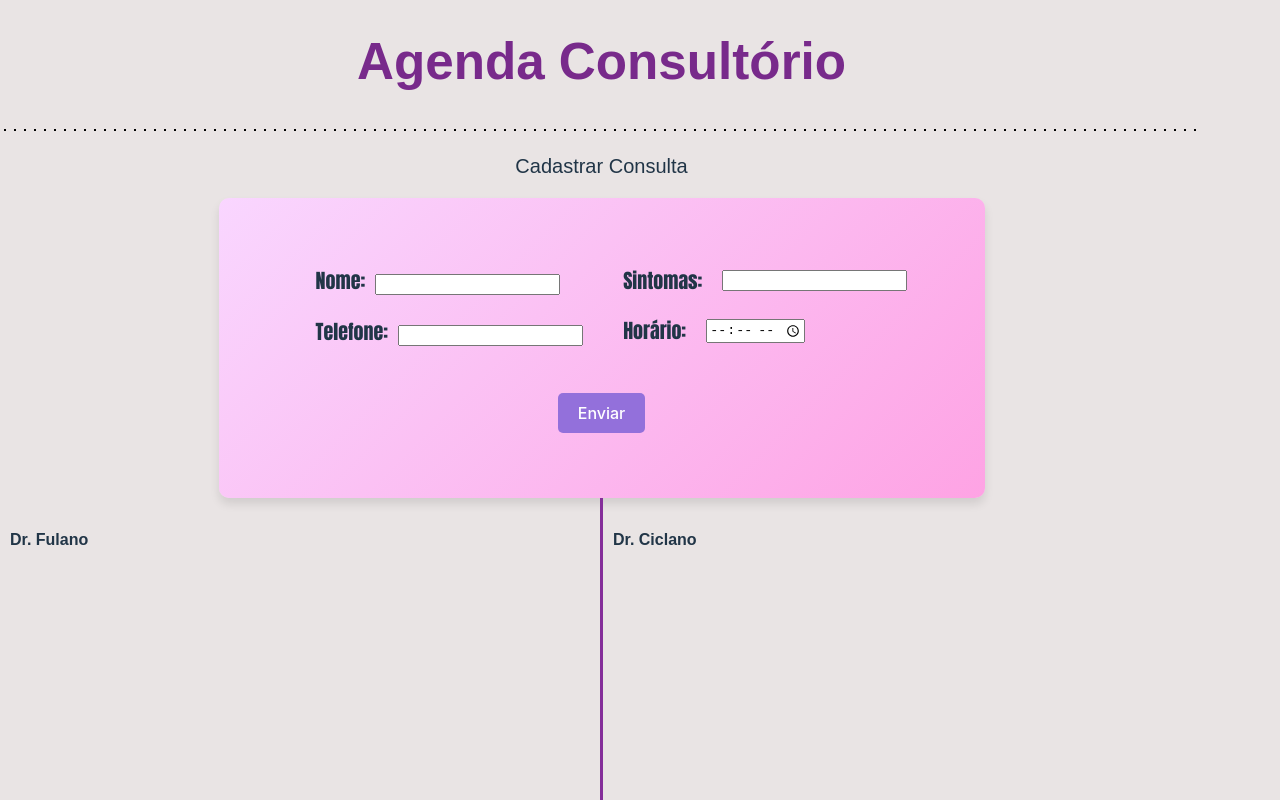
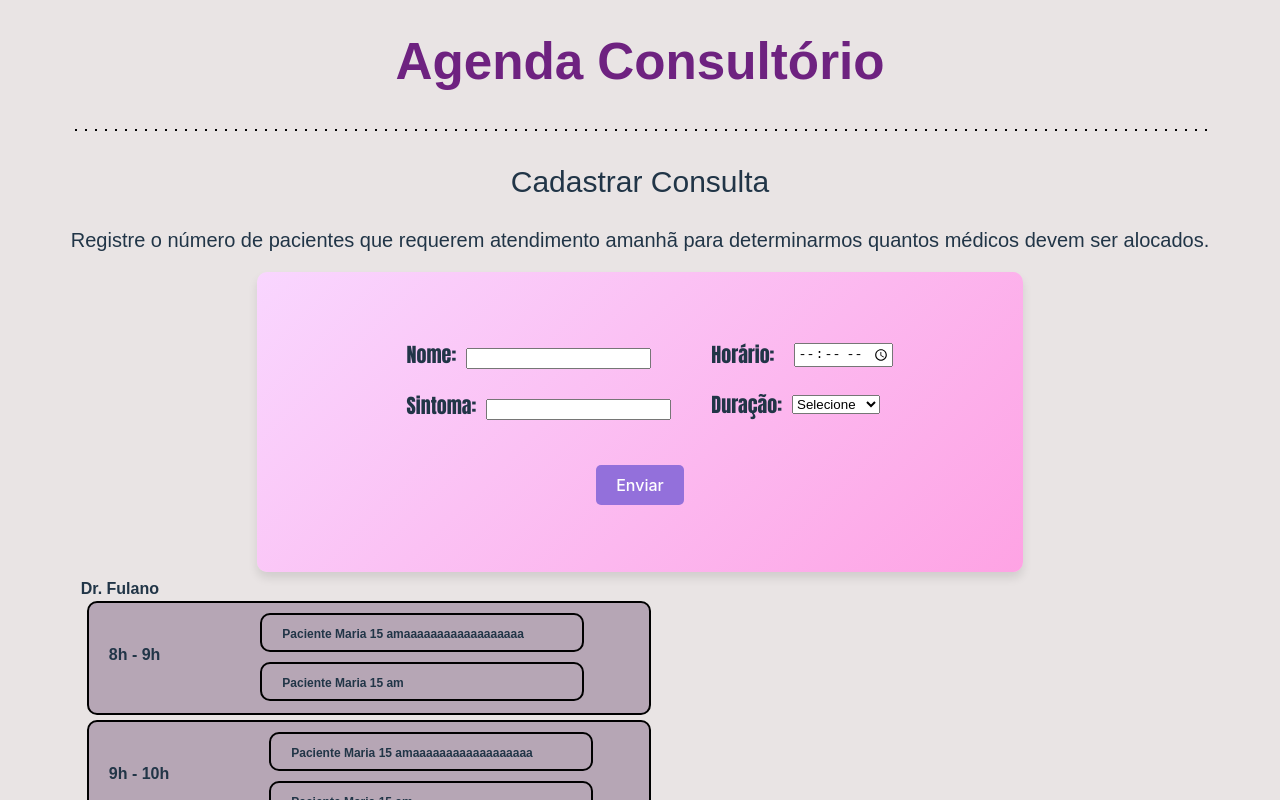
Before and after one commit to projeto-de-algoritmos/Greed_AgendaConsultorio, a React (Vite) app in the folder Agenda/: page / in a window 1280 px wide. Shown: the top 800 px of the page. Built offline with nearby package versions, Linux system fonts and the light colour scheme.

Commit message:
Atualizações do front

```diff
--- a/Agenda/src/index.css
+++ b/Agenda/src/index.css
@@ -25,7 +25,6 @@ a:hover {
 
 body {
   margin: 0;
-  display: flex;
   place-items: center;
   min-width: 320px;
   min-height: 100vh;
--- a/Agenda/src/pagInicial/pagInicial.css
+++ b/Agenda/src/pagInicial/pagInicial.css
@@ -49,12 +49,18 @@
 }
 
 .item_nome,
-.item_telefone,
+.item_sintoma,
 .item_direita {
     margin-bottom: 0; /* Define a margem inferior como 0 */
 }
 
 .titulo_cadastra {
+    font: 30px sans-serif;
+    text-align: center; /* Alinha o título ao centro da caixa */
+    align-self: center; /* Alinha o título ao centro da caixa */
+}
+
+.titulo_explicação {
     font: 20px sans-serif;
     text-align: center; /* Alinha o título ao centro da caixa */
     align-self: center; /* Alinha o título ao centro da caixa */
@@ -124,14 +130,50 @@ label {
     width: 600px;
 }
 
-.box_medico2{
-    height: 250px;
-    width: 600px;
-}
-
 span{
     font-weight: bold;
     font-family: sans-serif;
     margin-left: 10px;
     margin-top: 30px;
 }
+
+.horas{
+    margin-left: 16px;
+}
+
+.box_horario{
+    border: 2px solid rgb(0, 0, 0);
+    padding: 10px;
+    padding-bottom: 0px;
+    height: 100px;
+    background-color: #b6a6b5;
+    width: 540px;
+    margin-bottom: 5px;
+    border-radius: 10px;
+}
+
+.divisor_vertical_pequeno {
+    height: 30px;
+    border-right: 3px solid rgb(0, 0, 0);
+}
+
+.nome_medico{
+    margin-left: 10px;
+    margin-top: 5px;
+}
+
+.box_consulta{
+    border: 2px solid rgb(0, 0, 0);
+    padding: 10px;
+    height: 15px;
+    background-color: #b6a6b5;
+    width: 300px;
+    margin-bottom: 10px;
+    border-radius: 10px;
+    font-size: 12px;
+    margin-left: 100px;
+}
+
+.pacientes{
+    flex-direction: column;
+}
--- a/Agenda/src/pagInicial/pagInicial.jsx
+++ b/Agenda/src/pagInicial/pagInicial.jsx
@@ -2,11 +2,25 @@ import React from 'react';
 import './pagInicial.css'
 
 const MyHTMLComponent = () => {
+    const consultas = [
+        { horario: '8h - 9h', pacientes: ['Paciente Maria 15 amaaaaaaaaaaaaaaaaaa', 'Paciente Maria 15 am'] },
+        { horario: '9h - 10h', pacientes: ['Paciente Maria 15 amaaaaaaaaaaaaaaaaaa', 'Paciente Maria 15 am'] },
+        { horario: '10h - 11h', pacientes: ['Paciente Maria 15 amaaaaaaaaaaaaaaaaaa', 'Paciente Maria 15 am'] },
+        { horario: '11h - 12h', pacientes: ['Paciente Maria 15 amaaaaaaaaaaaaaaaaaa', 'Paciente Maria 15 am'] },
+        { horario: '12h - 13h', pacientes: ['Médico em horário de almoço.'] },
+        { horario: '13h - 14h', pacientes: ['Médico em horário de almoço.'] },
+        { horario: '14h - 15h', pacientes: [] },
+        { horario: '15h - 16h', pacientes: [] },
+        { horario: '16h - 17h', pacientes: [] },
+        { horario: '17h - 18h', pacientes: [] },
+    ];
+
   return (
     <div>
       <h1 className="titulo">Agenda Consultório</h1>
       <p className="divisor"></p>
       <p className="titulo_cadastra">Cadastrar Consulta</p>
+      <p className="titulo_explicação">Registre o número de pacientes que requerem atendimento amanhã para determinarmos quantos médicos devem ser alocados.</p>
       <div className="container">
           <div className="info-box">
               <div className="flex">
@@ -16,21 +30,25 @@ const MyHTMLComponent = () => {
                           <input type="text" id="nome" name="nome" required />
                       </div>
 
-                      <div className="item_telefone">
-                          <label>Telefone:</label>
-                          <input type="text" id="telefone" name="telefone" required />
+                      <div className="item_sintoma">
+                          <label>Sintoma:</label>
+                          <input type="text" id="sintoma" name="sintoma" required />
                       </div>
                   </div>
 
                   <div className="info-form2">
                       <div className="item_direita">
-                          <label>Sintomas:</label>
-                          <input type="text" id="sintomas" name="sintomas" required />
+                          <label>Horário:</label>
+                          <input type="time" id="horario" name="horario" required />
                       </div>
 
                       <div className="item_direita">
-                          <label>Horário:</label>
-                          <input type="time" id="horario" name="horario" required />
+                          <label>Duração:</label>
+                          <select id="duracao" name="duracao" required>
+                            <option value="">Selecione</option>
+                            <option value="30">30 minutos</option>
+                            <option value="60">1 hora</option>
+                          </select>
                       </div>
                   </div>
               </div>
@@ -40,15 +58,32 @@ const MyHTMLComponent = () => {
           </div>
       </div>
 
-      <div className="container_medicos flex">
-          <div className="box_medico1">
-              <span className="flex">Dr. Fulano</span>
-          </div>
-          <div className="divisor_vertical"></div>
-          <div className="box_medico2">
-              <span className="flex">Dr. Ciclano</span>
-          </div>
-      </div>
+      <div>
+            <div className="container_consultas flex">
+                <div className="box_medico1">
+                    <span className="flex nome_medico">Dr. Fulano</span>
+                    {consultas.map((consulta, index) => (
+                        <div key={index} className="horas">
+                            <div className="box_horario flex">
+                                <div className="teste flex">
+                                    <span>{consulta.horario}</span>
+                                    <div className="pacientes flex">
+                                        {consulta.pacientes.map((paciente, index) => (
+                                            <div key={index} className="box_consulta">
+                                                <div className="teste2">
+                                                    <span>{paciente}</span>
+                                                </div>
+                                            </div>
+                                        ))}
+                                    </div>
+                                </div>
+                            </div>
+                        </div>
+                    ))}
+                </div>
+            </div>
+            <div className="divisor_vertical"></div>
+        </div>
     </div>
   );
 };
```
